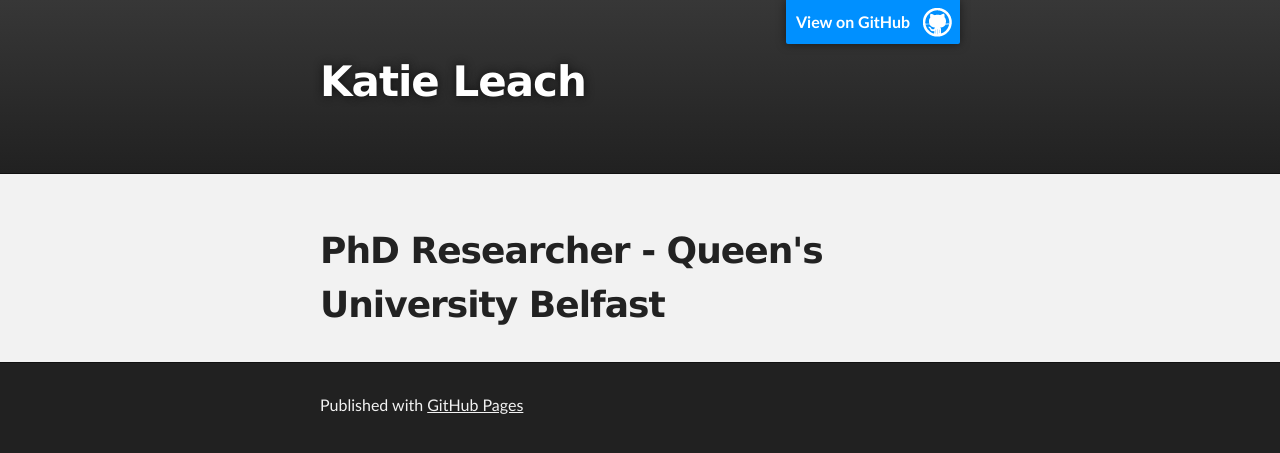
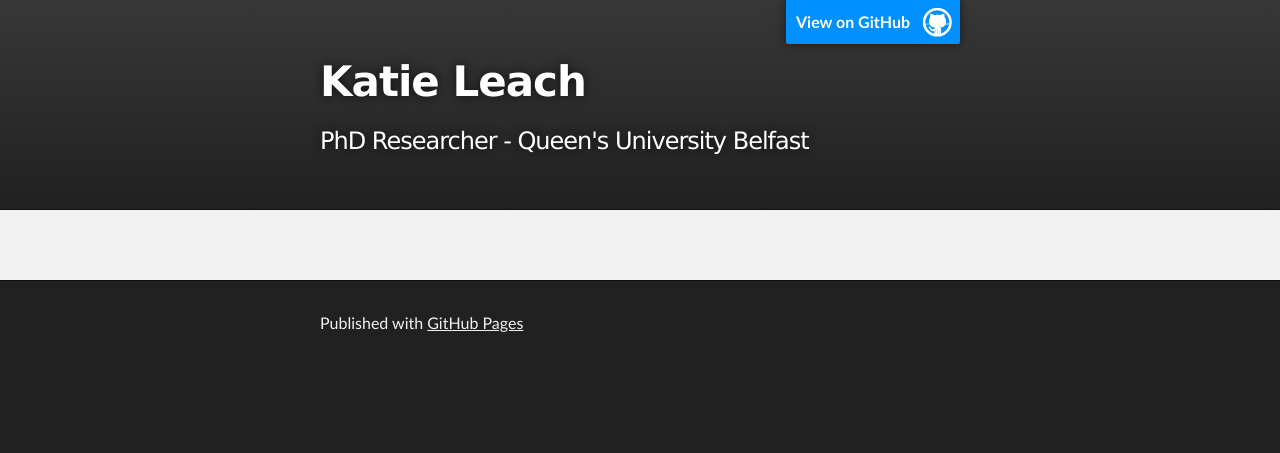
Before and after one commit to katieleach/katieleach.github.io, a Jekyll site: the page index.html, which Jekyll copies as it is, in a window 1280 px wide. Shown: the top 453 px of the page. Built offline with Jekyll 4.4.1, drawn with Linux system fonts in a browser that asks for light colours.

Commit message:
Update index.html

```diff
--- a/index.html
+++ b/index.html
@@ -19,7 +19,7 @@
           <a id="forkme_banner" href="https://github.com/katieleach">View on GitHub</a>
 
           <h1 id="project_title">Katie Leach</h1>
-          <h2 id="project_tagline"></h2>
+          <h2 id="project_tagline">PhD Researcher - Queen's University Belfast</h2>
 
         </header>
     </div>
@@ -27,8 +27,7 @@
     <!-- MAIN CONTENT -->
     <div id="main_content_wrap" class="outer">
       <section id="main_content" class="inner">
-        <h1>
-<a id="phd-researcher---queens-university-belfast" class="anchor" href="#phd-researcher---queens-university-belfast" aria-hidden="true"><span class="octicon octicon-link"></span></a>PhD Researcher - Queen's University Belfast</h1>
+        <h1></h1>
       </section>
     </div>
 
```
